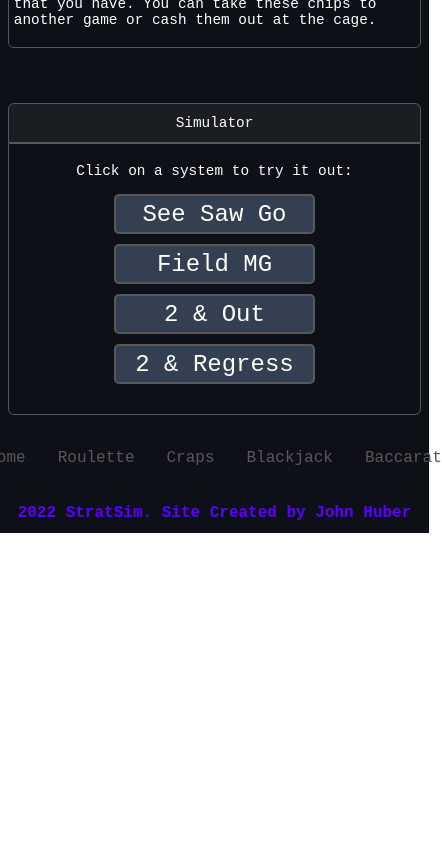
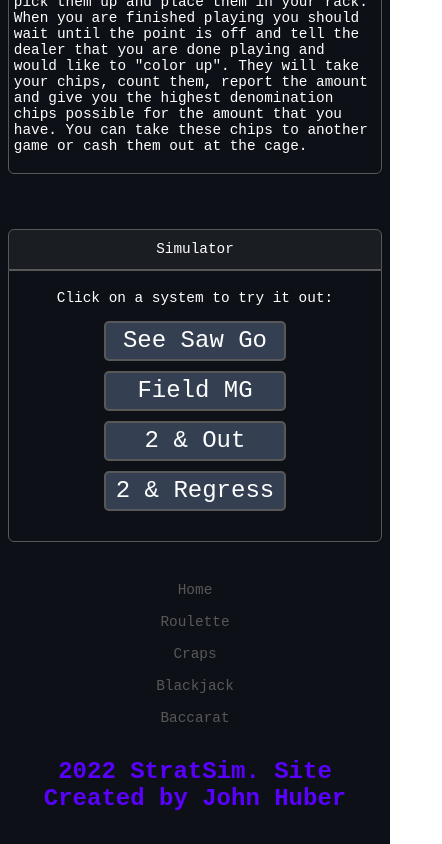
Before and after one commit to Johnhuber3/StratSim, a React (Create React App) app: page /Craps in a window 390 px wide. Shown: the part 3251-4095 px from the top of the page, 442 px wide, since content can reach past the window. Before the commit the page ends 3784 px from the top, so only its background shows below. Built offline with nearby package versions, Linux system fonts and the light colour scheme.

Commit message:
footer responsive

```diff
--- a/src/Styles.css
+++ b/src/Styles.css
@@ -424,6 +424,6 @@ body {
         margin: 0px;
         text-align: center;
         padding-top: 0px;
-        width: 110%;
+        width: 100%;
     }
 }
--- a/src/components/Footer.css
+++ b/src/components/Footer.css
@@ -49,6 +49,9 @@
 }
 */
 
+
+
+/*
 .footer-container {
     background-color: #0d1117;
     font-family: monospace;
@@ -58,21 +61,21 @@
     flex-direction: column;
     justify-content: center;
     font-size: .5rem;
-    width: 100%; /* Add this */
+    width: 100%; /* Add this
 }
 
 .footer-links {
     width: 100%;
     display: flex;
     justify-content: center;
-    flex-wrap: wrap; /* Add this to allow wrapping on smaller screens */
+    flex-wrap: wrap; /* Add this to allow wrapping on smaller screens
 }
 
 .footer-link-wrapper {
     display: flex;
-    flex-direction: column; /* Change this for better stacking on mobile */
+    flex-direction: column; /* Change this for better stacking on mobile
     align-items: center;
-    width: 100%; /* Add this */
+    width: 100%; /* Add this
 }
 
 .footer-link-items {
@@ -81,11 +84,11 @@
     align-items: center;
     text-align: center;
     gap: 2rem;
-    padding: 0; /* Remove large padding */
+    padding: 0; /* Remove large padding
     margin: 26px;
     box-sizing: border-box;
-    justify-content: center; /* Center the items */
-    width: 100%; /* Add this */
+    justify-content: center; /* Center the items
+    width: 100%; /* Add this
 }
 
 .footer-link-items a {
@@ -99,3 +102,71 @@
     color: #ffffff;
     transition: 0.3s ease-out;
 }
+*/
+
+.footer-container {
+    background-color: #0d1117;
+    font-family: monospace;
+    color: rgb(89, 0, 255);
+    font-size: 1rem;
+    display: flex;
+    flex-direction: column;
+    justify-content: center;
+    width: 100%;
+    padding: 1rem; /* Add padding for better spacing */
+}
+
+.footer-links {
+    width: 100%;
+    display: flex;
+    justify-content: center;
+    flex-wrap: wrap; /* Allow wrapping on smaller screens */
+}
+
+.footer-link-wrapper {
+    display: flex;
+    flex-direction: column; /* Stack items vertically */
+    align-items: center;
+    width: 100%;
+}
+
+.footer-link-items {
+    display: flex;
+    flex-direction: row;
+    align-items: center;
+    text-align: center;
+    gap: 2rem;
+    padding: 0;
+    margin: 26px;
+    box-sizing: border-box;
+    justify-content: center;
+    width: 100%;
+}
+
+.footer-link-items a {
+    color: rgb(88, 88, 88);
+    text-decoration: none;
+    font-size: 1rem;
+    font-family: monospace;
+}
+
+.footer-link-items a:hover {
+    color: #ffffff;
+    transition: 0.3s ease-out;
+}
+
+@media (max-width: 768px) {
+    .footer-container {
+        font-size: 0.75rem; /* Adjust font size for smaller screens */
+    }
+
+    .footer-link-items {
+        flex-direction: column; /* Stack items vertically on smaller screens */
+        gap: 1rem; /* Reduce gap between items */
+        margin: 16px; /* Adjust margin for better spacing */
+    }
+
+    .footer-link-items a {
+        font-size: 0.9rem; /* Adjust font size for smaller screens */
+    }
+}
```
